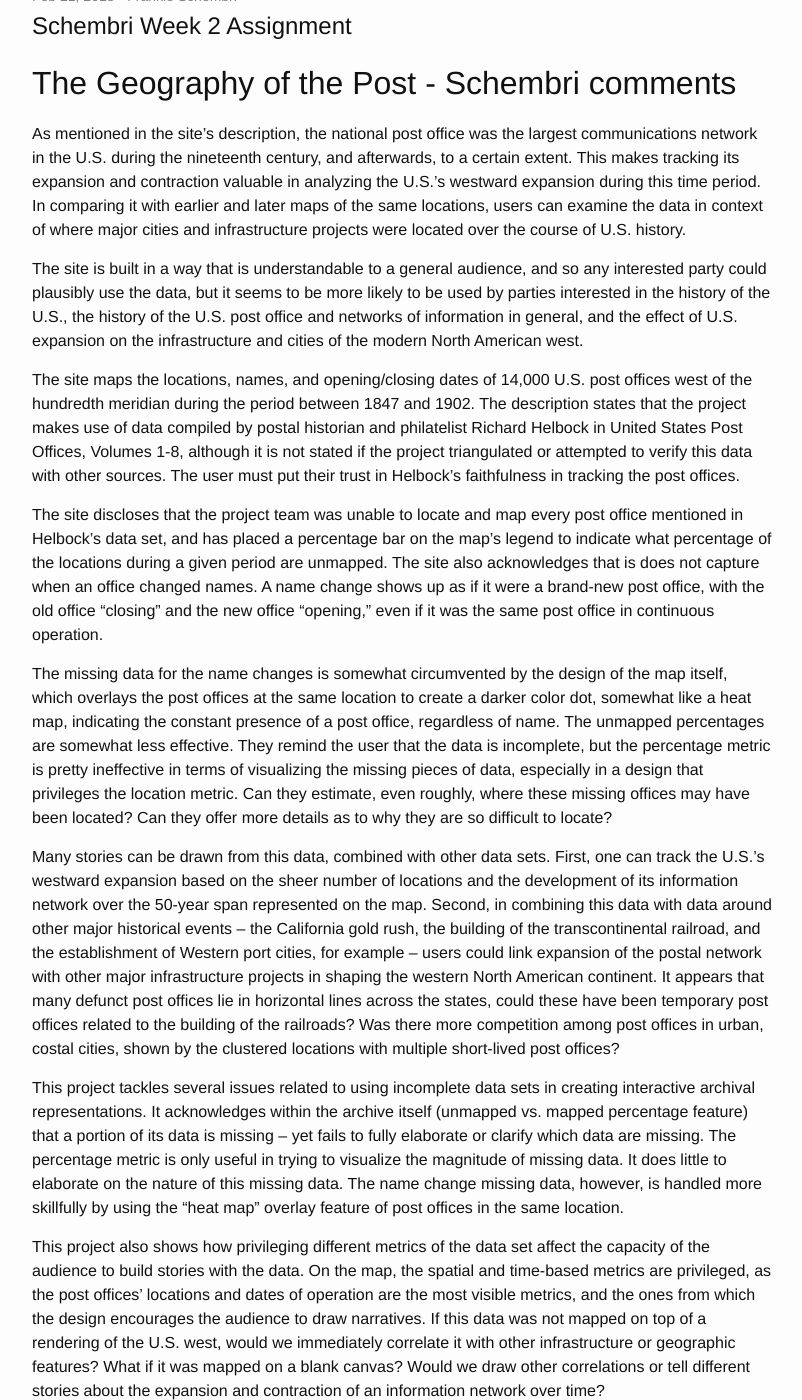
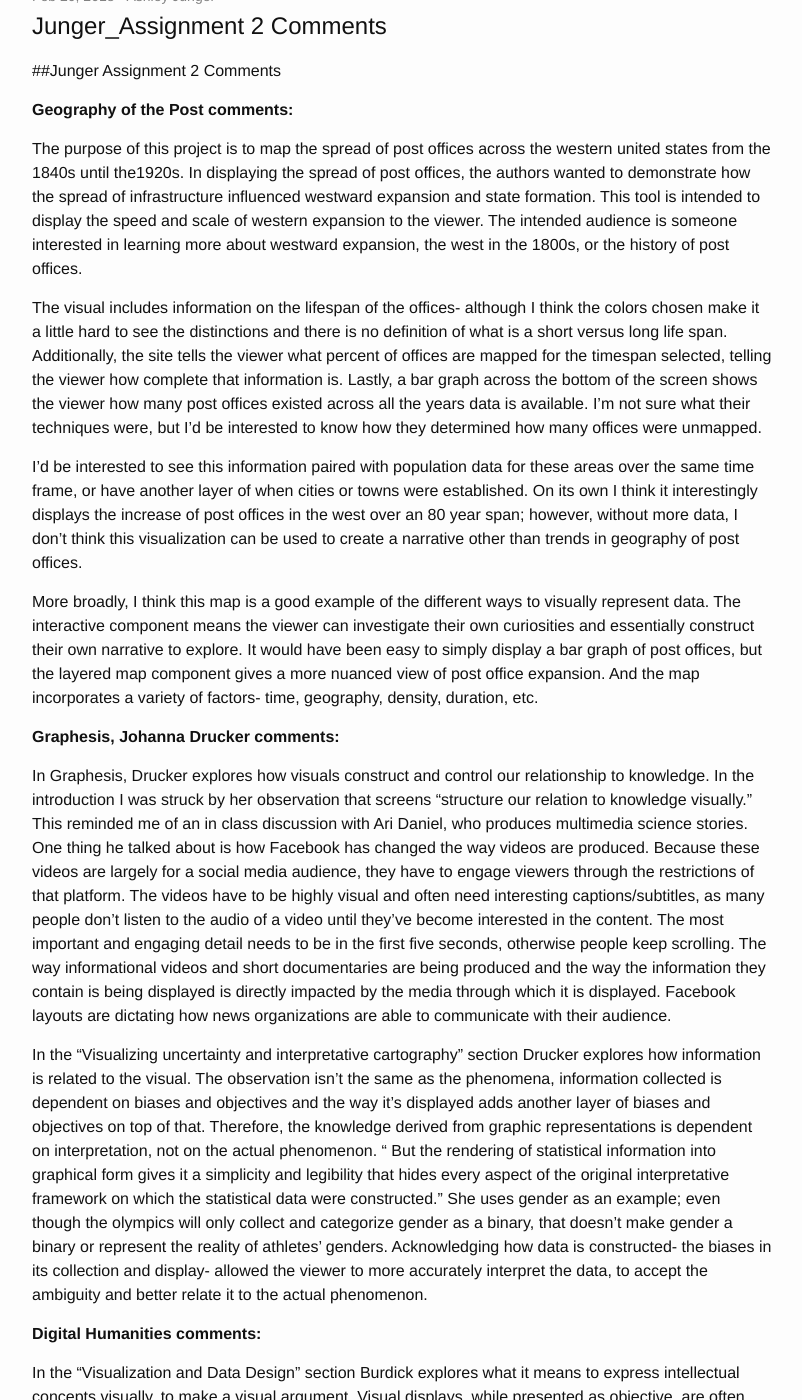
Before and after one commit to cmsS62/Spring-2018, a Jekyll site: the page built from commentary.html, in a window 1280 px wide and 1400 px high, scrolled down 292 px. Shown: the whole window, without its empty margins (238-1040 px from the left). Built offline with Jekyll 4.4.1, drawn with Linux system fonts in a browser that asks for light colours; some of the changed lines change nothing that is shown; some of the changed text lies outside the part shown.

Commit message:
Update 2018-02-21-schembri-week-2-assignment.md

```diff
--- a/_posts/2018-02-21-schembri-week-2-assignment.md
+++ b/_posts/2018-02-21-schembri-week-2-assignment.md
@@ -1,6 +1,6 @@
 ---
 layout: post
-published: true
+published: false
 category: commentary
 title: Schembri Week 2 Assignment
 author: Frankie Schembri
@@ -22,6 +22,3 @@
 This project tackles several issues related to using incomplete data sets in creating interactive archival representations. It acknowledges within the archive itself (unmapped vs. mapped percentage feature) that a portion of its data is missing – yet fails to fully elaborate or clarify which data are missing. The percentage metric is only useful in trying to visualize the magnitude of missing data. It does little to elaborate on the nature of this missing data. The name change missing data, however, is handled more skillfully by using the “heat map” overlay feature of post offices in the same location.
 
 This project also shows how privileging different metrics of the data set affect the capacity of the audience to build stories with the data. On the map, the spatial and time-based metrics are privileged, as the post offices’ locations and dates of operation are the most visible metrics, and the ones from which the design encourages the audience to draw narratives. If this data was not mapped on top of a rendering of the U.S. west, would we immediately correlate it with other infrastructure or geographic features? What if it was mapped on a blank canvas? Would we draw other correlations or tell different stories about the expansion and contraction of an information network over time?
-
-
-Enter text in [Markdown](http://daringfireball.net/projects/markdown/). Use the toolbar above, or click the **?** button for formatting help.
```
